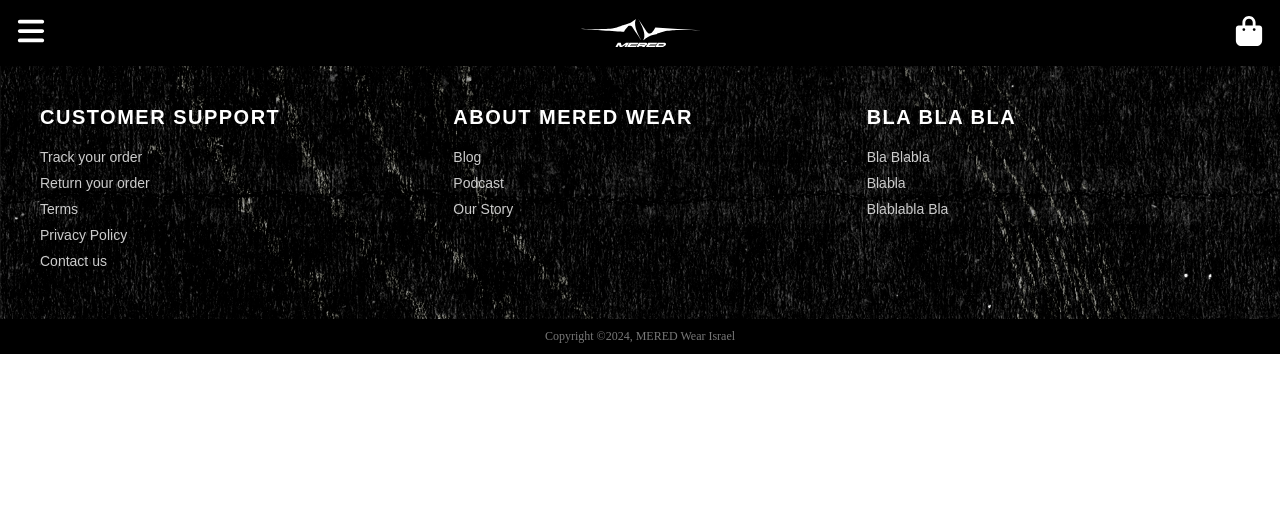
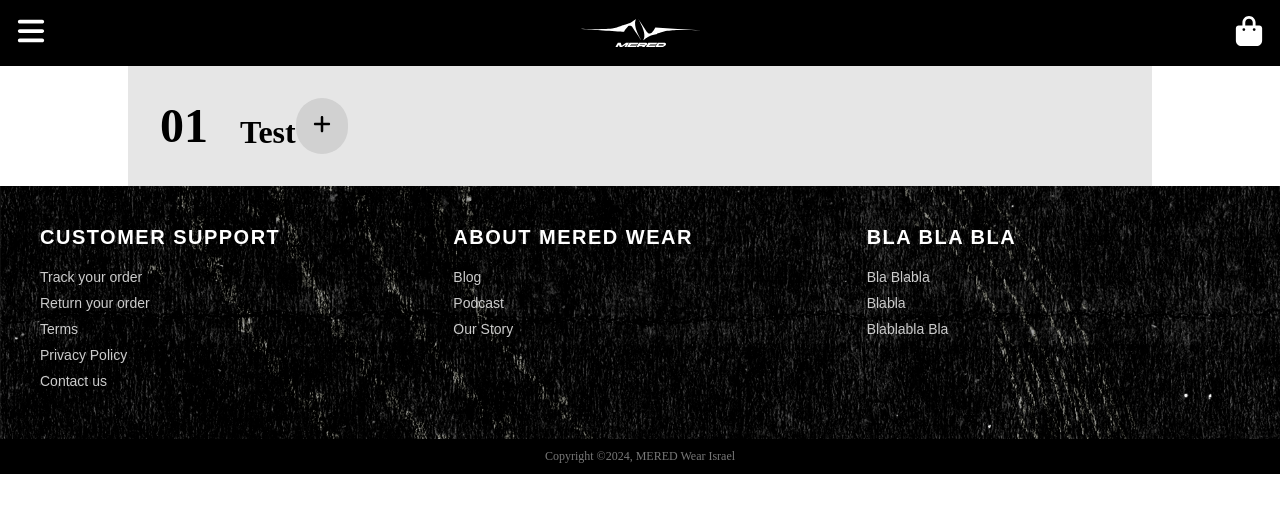
Before and after one commit to danielstet/MyAwsomeSite, a React (Vite) app in the folder Mered/Client/: page /faq in a window 1280 px wide. Shown: the top 512 px of the page. Built offline with nearby package versions, Linux system fonts and the light colour scheme.

Commit message:
started faq

```diff
--- a/Mered/Client/src/App.jsx
+++ b/Mered/Client/src/App.jsx
@@ -1,7 +1,8 @@
 import React from 'react';
 import Footer from "./components/Footer/Footer"
 import Header from "./components/Header/Header"
-import MainPage from "./pages/MainPage"
+import MainPage from "./pages/MainPage/MainPage"
+import FAQ from './pages/FAQPage/FAQ';
 import { BrowserRouter as Router, Routes, Route, Link } from 'react-router-dom';
 
 import "./App.css"
@@ -18,6 +19,7 @@ function App() {
         <Route path='/' element={<MainPage />}/>
         <Route path="/about" element={<About />} />
         <Route path="/contact" element={<Contact />} />
+        <Route path="/faq" element={<FAQ />} />
       </Routes>
       <Footer/>
     </Router>
--- /dev/null
+++ b/Mered/Client/src/components/FAQDropBox/FAQDropBox.css
@@ -0,0 +1,36 @@
+#Question-Wrapper {
+    display: flex;
+    width: 960px;
+    padding: 2rem;
+    align-self: center;
+    background-color: #e6e6e6;
+
+}
+
+#Number {
+    font-size: xxx-large;
+    padding-right:2rem ;
+    font-weight: bold;
+}
+
+#Question {
+    padding-top: 1rem;
+    font-size: xx-large;
+    font-weight: bold;
+
+}
+
+#Answer {
+    padding-top: 2rem;
+    font-size: large;
+    color: #222222;
+}
+
+#showAnswer {
+    cursor: pointer;
+    background-color: #d1d1d1;
+    padding: 1rem;
+    border-radius: 10rem;
+    height:min-content;
+
+}
--- /dev/null
+++ b/Mered/Client/src/components/FAQDropBox/FAQDropBox.jsx
@@ -0,0 +1,36 @@
+import React, { useState } from 'react'
+import plus from '../../assets/plus.svg'
+import minus from '../../assets/minus.svg'
+
+import './FAQDropBox.css'
+
+
+const FAQDropBox = ({Number ,Question, Answer}) => {
+    const [showAnswer, setShowAnswer] = useState(false);
+
+    return (
+        <div id='Question-Wrapper'>
+            {Number < 10 ?
+                <p id='Number'>0{Number}</p> :
+                <p id='Number'>{Number}</p>
+            }
+            <div>
+                <p id='Question'>
+                    {Question}
+                </p>
+                { showAnswer && (
+                    <p id='Answer'>
+                        {Answer}
+                    </p>
+                )
+            }
+            </div>
+            <div id='showAnswer' onClick={() => setShowAnswer(!showAnswer)}> {!showAnswer ?
+                <img src={plus} width={20} height={20}></img> :
+                <img src={minus} width={20} height={20}></img> }
+            </div>
+        </div>
+    )
+}
+
+export default FAQDropBox
--- a/Mered/Client/src/components/Header/Header.jsx
+++ b/Mered/Client/src/components/Header/Header.jsx
@@ -1,8 +1,11 @@
 import React, { useState } from 'react';
 import { Link } from 'react-router-dom';
 import "./Header.css"
+// @ts-ignore
 import Bag from "../../assets/bag-shopping-solid.svg";
+// @ts-ignore
 import Bars from "../../assets/bars-solid.svg"
+// @ts-ignore
 import Logo from "../../assets/logo nepolny.svg"
 
 const Header = () => {
--- /dev/null
+++ b/Mered/Client/src/pages/FAQPage/FAQ.css
@@ -0,0 +1,5 @@
+#wrapper {
+    display: flex;
+    flex-direction: column;
+    align-self: center;
+}
--- /dev/null
+++ b/Mered/Client/src/pages/FAQPage/FAQ.jsx
@@ -0,0 +1,13 @@
+import React from 'react'
+import "./FAQ.css"
+import DropBox from '../../components/FAQDropBox/FAQDropBox'
+
+const FAQ = () => {
+  return (
+    <div id="wrapper">
+      <DropBox Number={1} Question="Test" Answer="Lorem ipsum" />
+    </div>
+  )
+}
+
+export default FAQ
```
Also changed, not shown: Mered/Client/src/pages/MainPage/MainPage.jsx (renamed from Mered/Client/src/pages/MainPage.jsx, +10 -10 lines), Mered/Client/src/assets/minus.svg (added), Mered/Client/src/assets/plus.svg (added), Mered/Client/src/pages/MainPage/MainPage.css (renamed from Mered/Client/src/pages/MainPage.css).
